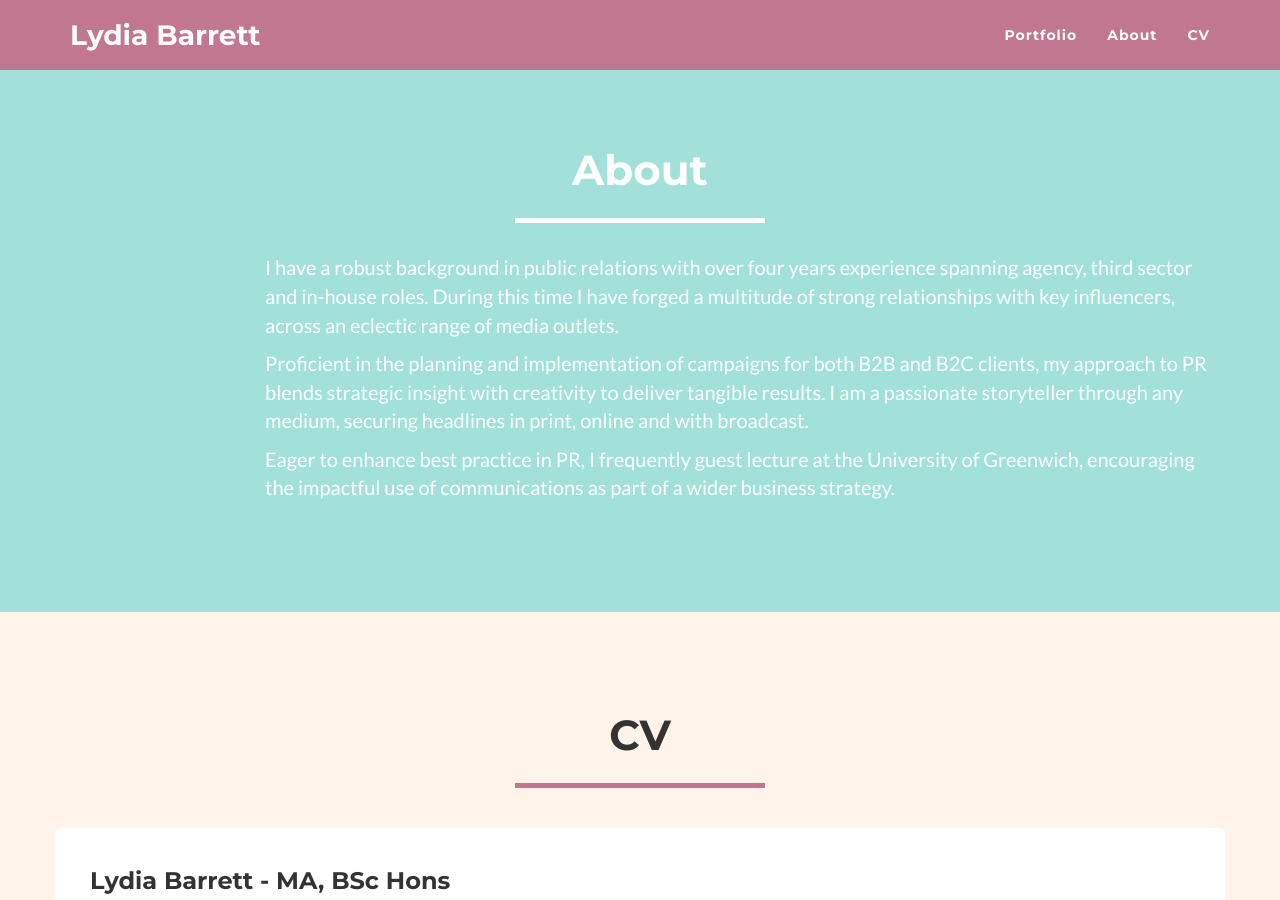
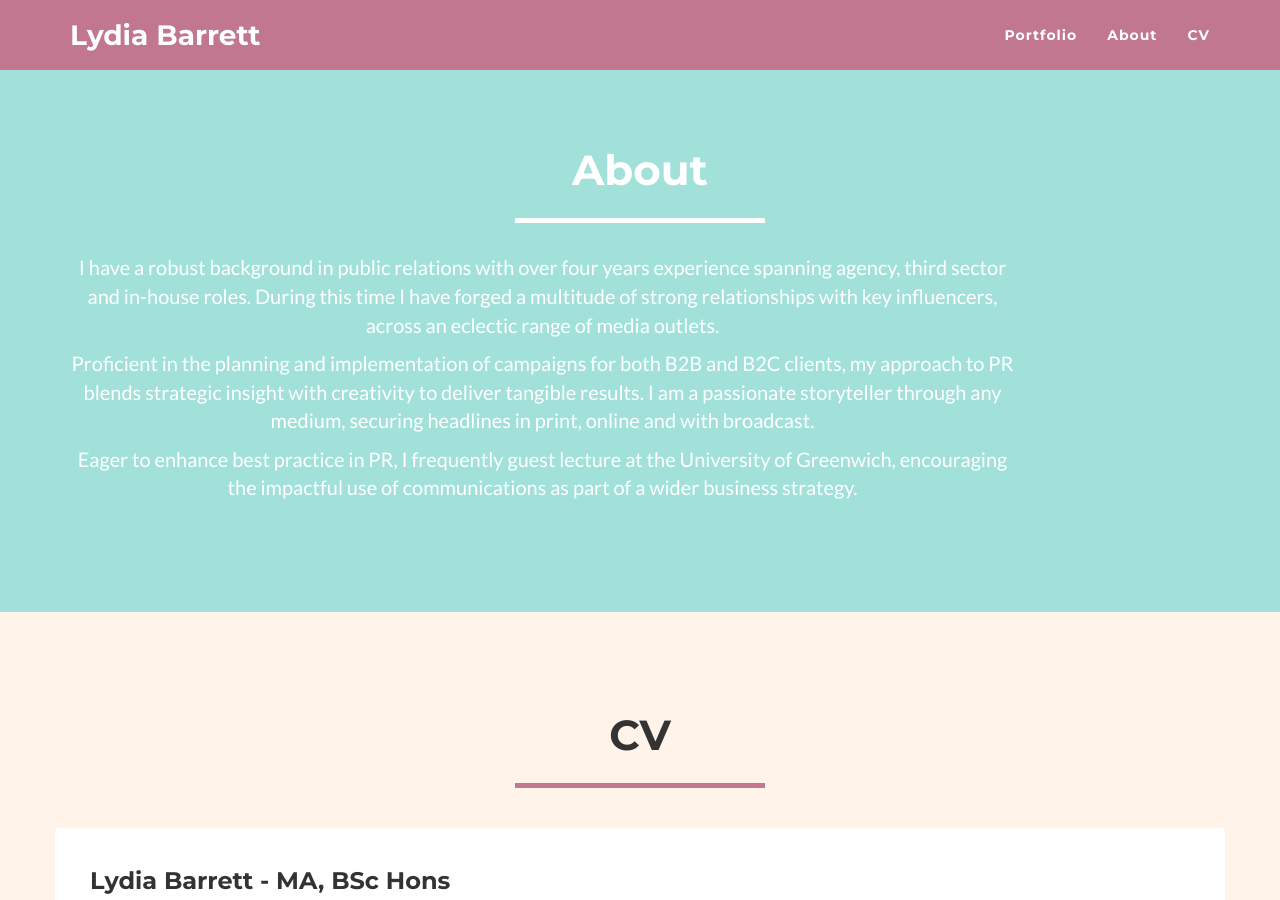
Before and after one commit to lalalovescode/lalalovescode.github.io, a Jekyll site: the page built from index.html, in a window 1280 px wide and 900 px high, scrolled down 1534 px. Built offline with Jekyll 4.4.1, drawn with Linux system fonts in a browser that asks for light colours; nearby versions of some CDN libraries.

Commit message:
about me

```diff
--- a/_includes/about.html
+++ b/_includes/about.html
@@ -7,14 +7,14 @@
                 <hr class="star-light">
             </div>
         </div>
-        <div class="row">
-            <div class="col-xs-10 col-xs-offset-2">
+        <div class="row text-center">
+            <div class="col-xs-10">
                 <p>I have a robust background in public relations with over four years experience spanning agency, third sector and in-house roles. During this time I have forged a multitude of strong relationships with key influencers, across an eclectic range of media outlets.</p>
             </div>
-            <div class="col-xs-10 col-xs-offset-2">
+            <div class="col-xs-10">
                 <p>Proficient in the planning and implementation of campaigns for both B2B and B2C clients, my approach to PR blends strategic insight with creativity to deliver tangible results. I am a passionate storyteller through any medium, securing headlines in print, online and with broadcast.</p>
             </div>
-            <div class="col-xs-10 col-xs-offset-2">
+            <div class="col-xs-10">
               <p> Eager to enhance best practice in PR, I frequently guest lecture at the University of Greenwich, encouraging the impactful use of communications as part of a wider business strategy.</p>
             </div>
         </div>
```
